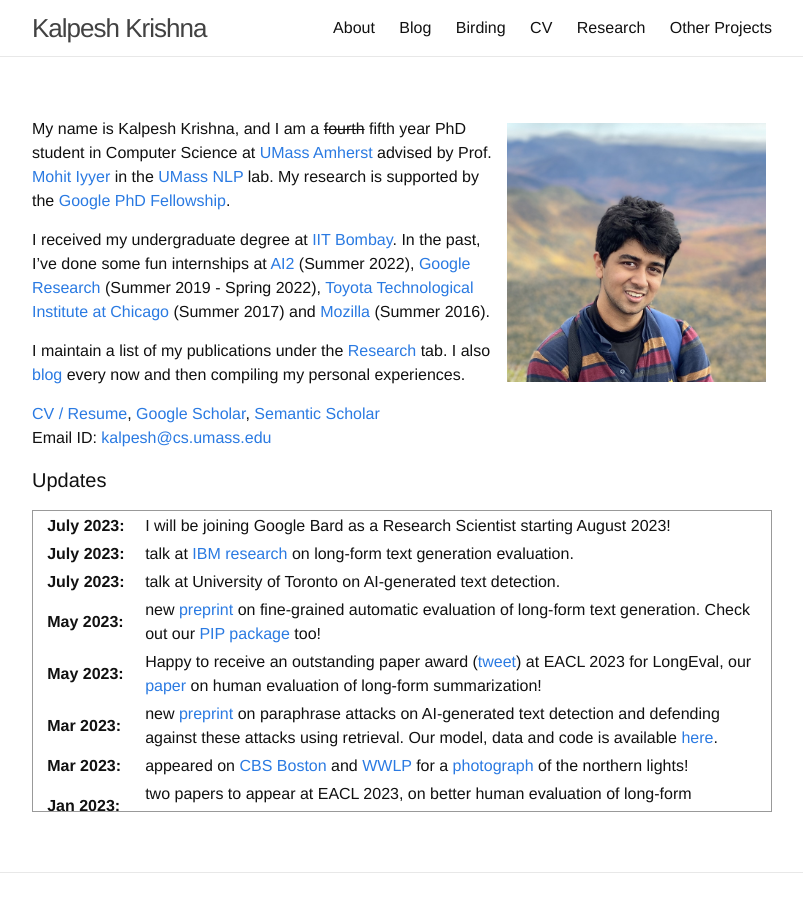
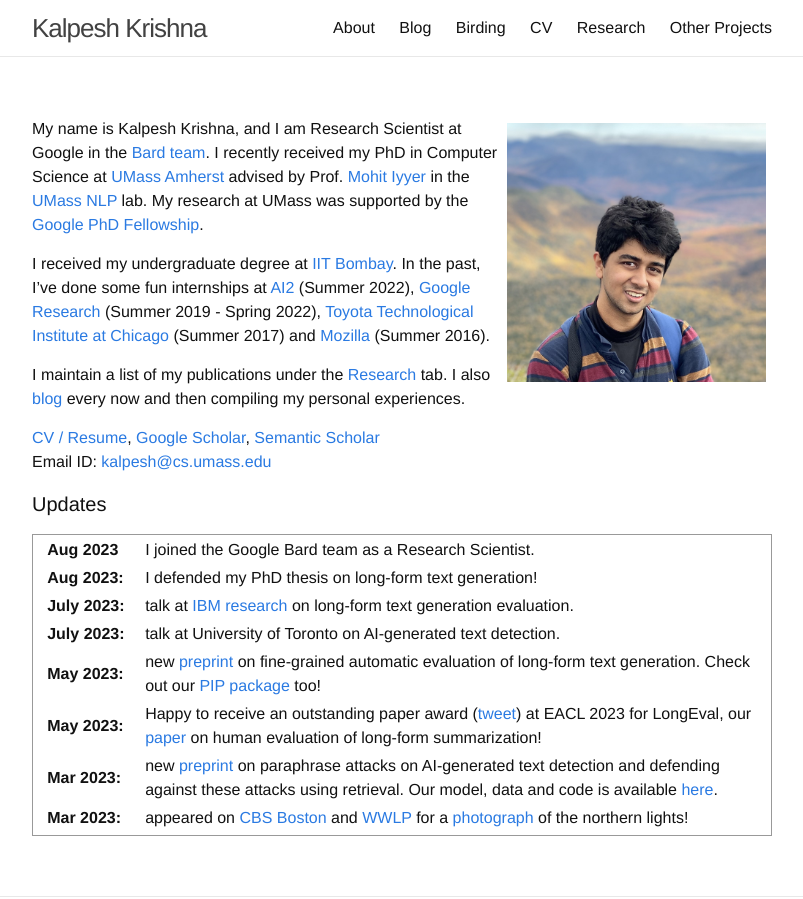
Before and after one commit to martiansideofthemoon/martiansideofthemoon.github.io, a Jekyll site: the page built from index.md, in a window 1280 px wide, cut to the strip 0-899 px from the top of the page. Shown: the whole strip, without its empty margins (238-1041 px from the left). Built offline with Jekyll 4.4.1, drawn with Linux system fonts in a browser that asks for light colours; comment, search, counter and statistics services are not loaded.

Commit message:
Update index.md

```diff
--- a/index.md
+++ b/index.md
@@ -5,7 +5,7 @@ layout: page
 
 <img style="float: right; width: 35%; padding: 6px;" src=" {{ site.url }}/assets/IMG_1403.jpg">
 
-My name is Kalpesh Krishna, and I am a ~~fourth~~ fifth year PhD student in Computer Science at [UMass Amherst](http://cs.umass.edu/) advised by Prof. [Mohit Iyyer](https://people.cs.umass.edu/~miyyer/) in the [UMass NLP](http://nlp.cs.umass.edu/) lab. My research is supported by the [Google PhD Fellowship](https://research.google/outreach/phd-fellowship/).
+My name is Kalpesh Krishna, and I am Research Scientist at Google in the [Bard team](https://bard.google.com/). I recently received my PhD in Computer Science at [UMass Amherst](http://cs.umass.edu/) advised by Prof. [Mohit Iyyer](https://people.cs.umass.edu/~miyyer/) in the [UMass NLP](http://nlp.cs.umass.edu/) lab. My research at UMass was supported by the [Google PhD Fellowship](https://research.google/outreach/phd-fellowship/).
 
 I received my undergraduate degree at [IIT Bombay](http://iitb.ac.in). In the past, I've done some fun internships at [AI2](https://allenai.org/) (Summer 2022), [Google Research](https://research.google) (Summer 2019 - Spring 2022), [Toyota Technological Institute at Chicago](https://www.ttic.edu/) (Summer 2017) and [Mozilla](https://www.mozilla.org/en-US/) (Summer 2016).
 
@@ -20,7 +20,8 @@ Email ID: [kalpesh@cs.umass.edu](mailto:kalpesh@cs.umass.edu)
 <table>
 <col width="100px">
 <col width="650px">
-  <tr><td><b>July 2023:</b></td><td>I will be joining Google Bard as a Research Scientist starting August 2023!</td></tr>
+  <tr><td><b>Aug 2023</b></td><td>I joined the Google Bard team as a Research Scientist.</td>
+  <tr><td><b>Aug 2023:</b></td><td>I defended my PhD thesis on long-form text generation!</td></tr>
   <tr><td><b>July 2023:</b></td><td>talk at <a href="https://www.research.ibm.com/">IBM research</a> on long-form text generation evaluation.</td></tr>
   <tr><td><b>July 2023:</b></td><td>talk at University of Toronto on AI-generated text detection.</td></tr>
   <tr><td><b>May 2023:</b></td><td>new <a href="https://arxiv.org/abs/2305.14251">preprint</a> on fine-grained automatic evaluation of long-form text generation. Check out our <a href="https://pypi.org/project/factscore">PIP package</a> too!</td></tr>
```
